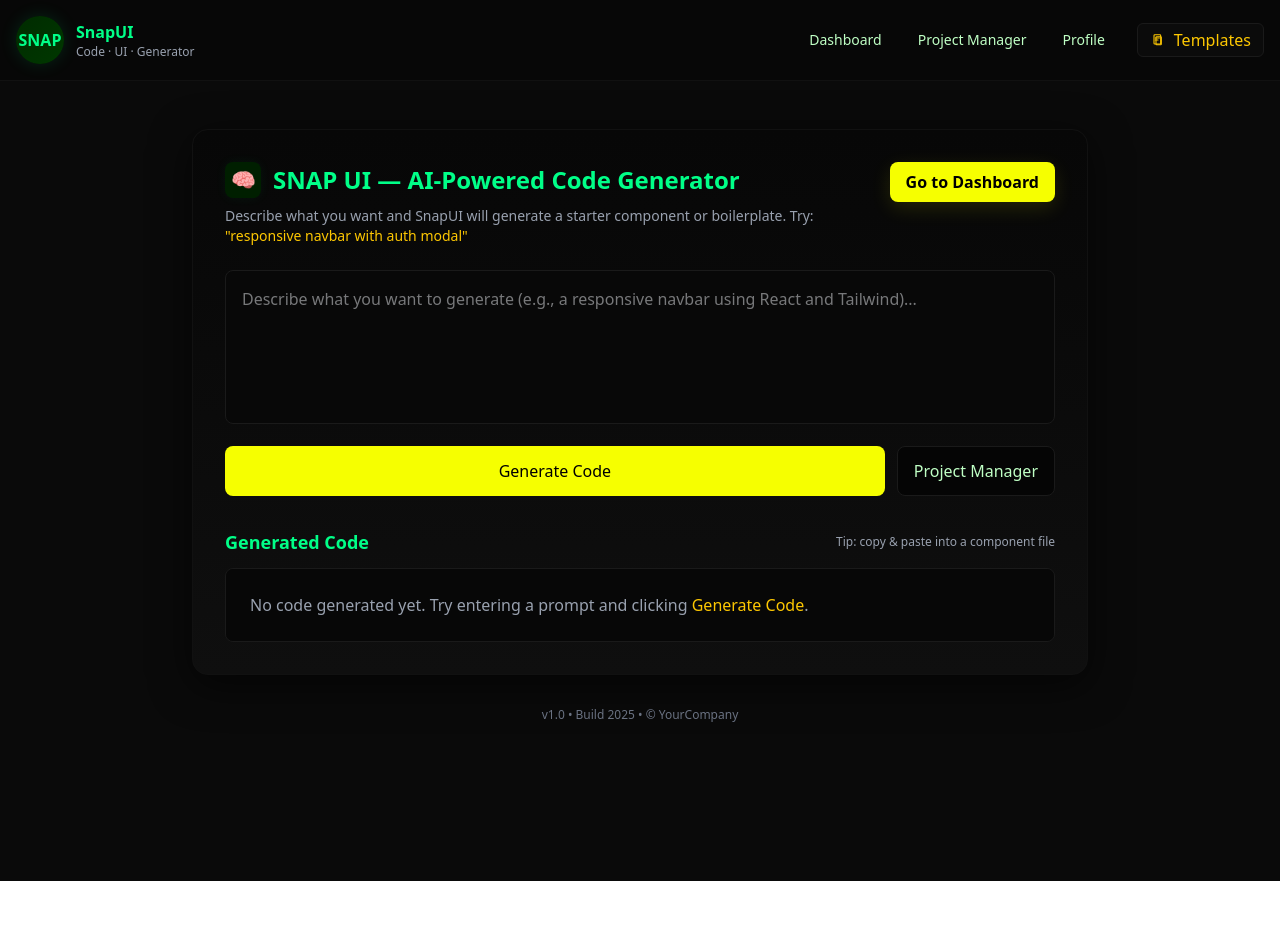
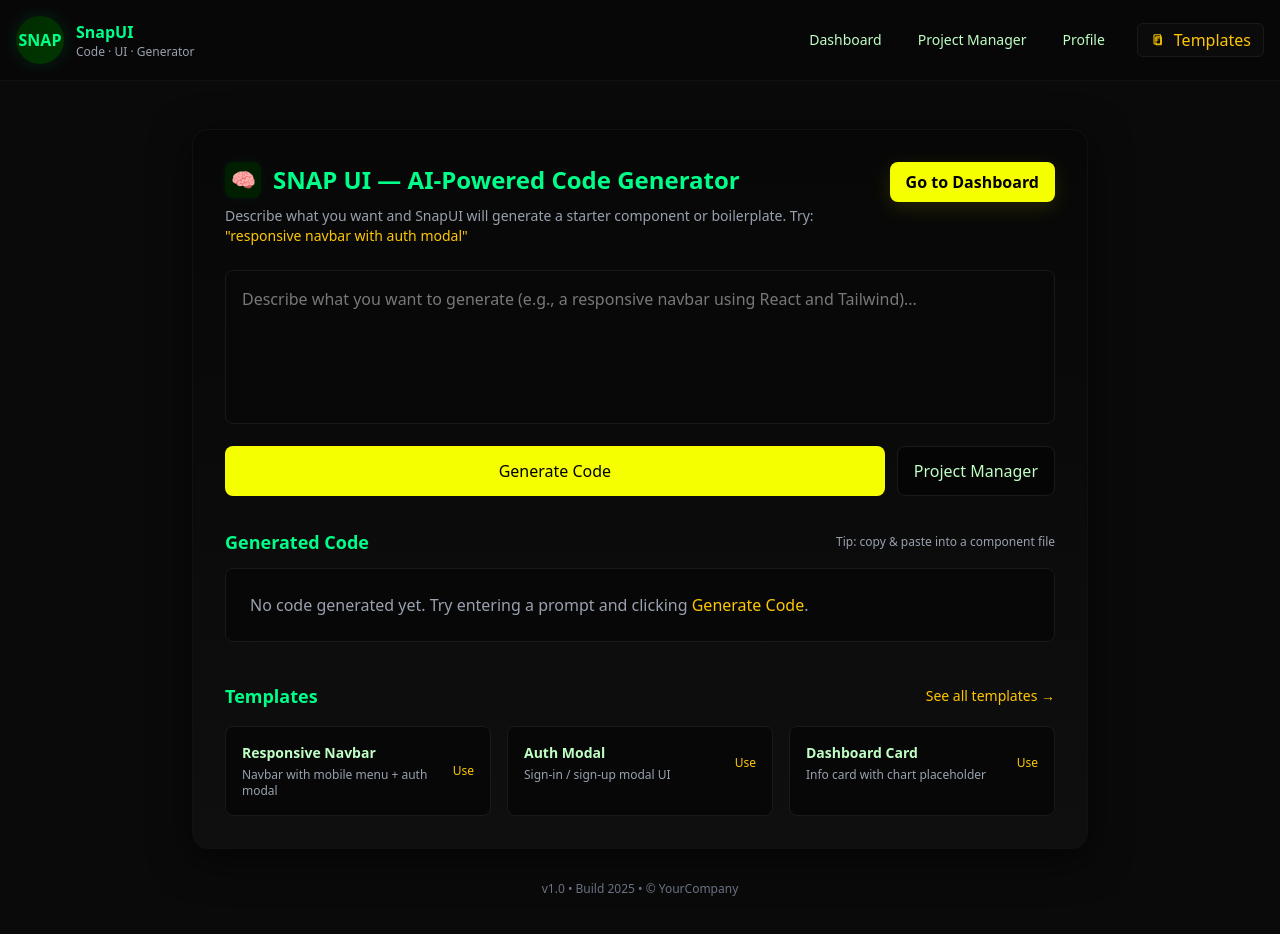
Before and after one commit to zehracodes29/Snap-UI, a Next.js app in the folder frontend/: page /user/generator/1 in a window 1280 px wide. Shown: the top 934 px of the page. Before the commit the page ends 881 px from the top, so only its background shows below. Built offline with nearby package versions, Linux system fonts and the light colour scheme.

Commit message:
generator paage ui

```diff
--- a/frontend/src/app/user/generator/[id]/page.jsx
+++ b/frontend/src/app/user/generator/[id]/page.jsx
@@ -1,4 +1,3 @@
-
 'use client';
 import React, { useState } from "react";
 import Link from "next/link";
@@ -48,6 +47,13 @@ export default GeneratedComponent;
     }, 1500);
   };
 
+  // small list of example templates (you can fetch these from an API later)
+  const templates = [
+    { id: 'responsive-navbar', title: 'Responsive Navbar', desc: 'Navbar with mobile menu + auth modal' },
+    { id: 'auth-modal', title: 'Auth Modal', desc: 'Sign-in / sign-up modal UI' },
+    { id: 'dashboard-card', title: 'Dashboard Card', desc: 'Info card with chart placeholder' },
+  ];
+
   return (
     <>
       {/* Navbar */}
@@ -76,7 +82,6 @@ export default GeneratedComponent;
               Profile
             </Link>
             <Link href="/templates" className="ml-2 inline-flex items-center gap-2 px-3 py-1 rounded-md bg-[#0b0b0b] border border-[#1a1a1a] text-yellow-400 hover:shadow-[0_0_12px_rgba(246,255,0,0.08)]">
-              {/* small neon document svg */}
               <svg xmlns="http://www.w3.org/2000/svg" className="w-4 h-4" viewBox="0 0 24 24" fill="none" stroke="currentColor" strokeWidth="1.6" strokeLinecap="round" strokeLinejoin="round" aria-hidden="true">
                 <rect x="6" y="4" width="10" height="14" rx="1.2" />
                 <rect x="9" y="7" width="8" height="12" rx="1" transform="translate(0)" />
@@ -189,6 +194,30 @@ export default GeneratedComponent;
               </div>
             )}
           </div>
+
+          {/* ---------- NEW: Templates Section ---------- */}
+          <div className="mt-10">
+            <div className="flex items-center justify-between mb-4">
+              <h3 className="text-lg font-semibold text-[#00ff88]">Templates</h3>
+              <Link href="/templates" className="text-sm text-yellow-400 hover:underline">See all templates →</Link>
+            </div>
+
+            <div className="grid grid-cols-1 sm:grid-cols-3 gap-4">
+              {templates.map(t => (
+                <Link key={t.id} href={`/templates/${t.id}`} className="block p-4 rounded-lg border border-[#1a1a1a] bg-[#070707] hover:shadow-[0_10px_30px_rgba(0,255,136,0.04)] transition">
+                  <div className="flex items-center justify-between">
+                    <div>
+                      <h4 className="text-sm font-semibold text-[#bfffc4]">{t.title}</h4>
+                      <p className="text-xs text-gray-400 mt-1">{t.desc}</p>
+                    </div>
+                    <div className="text-yellow-400 text-xs font-medium">Use</div>
+                  </div>
+                </Link>
+              ))}
+            </div>
+          </div>
+          {/* ---------- end Templates Section ---------- */}
+
         </div>
 
         {/* Footer */}
```
